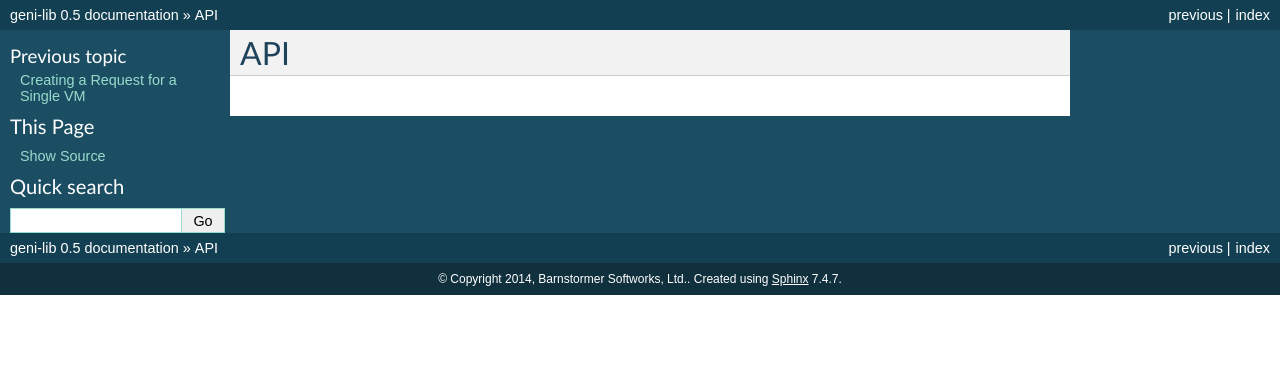
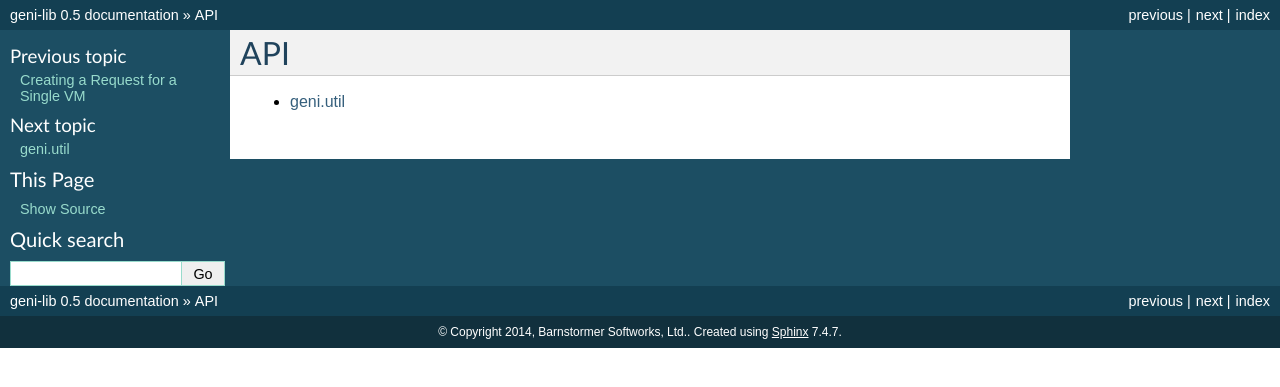
Before and after one commit to kaimast/geni-lib3, a Sphinx documentation site: the page built from docs/source/api/api.rst, in a window 1280 px wide. Shown: the top 387 px of the page. Built offline with Sphinx 7.4.7, drawn with Linux system fonts in a browser that asks for light colours; pages that are not in the unit, such as notebooks, are missing from menus.

Commit message:
Add geni.urn to sphinx-built docs

```diff
--- a/docs/source/api/api.rst
+++ b/docs/source/api/api.rst
@@ -5,3 +5,4 @@
    geniutil
    genirspecigext
    genirspecpg
+   geniurn
--- /dev/null
+++ b/docs/source/api/geniurn.rst
@@ -0,0 +1,6 @@
+geni.util
+=========
+
+.. automodule:: geni.urn
+  :undoc-members:
+  :members:
```
